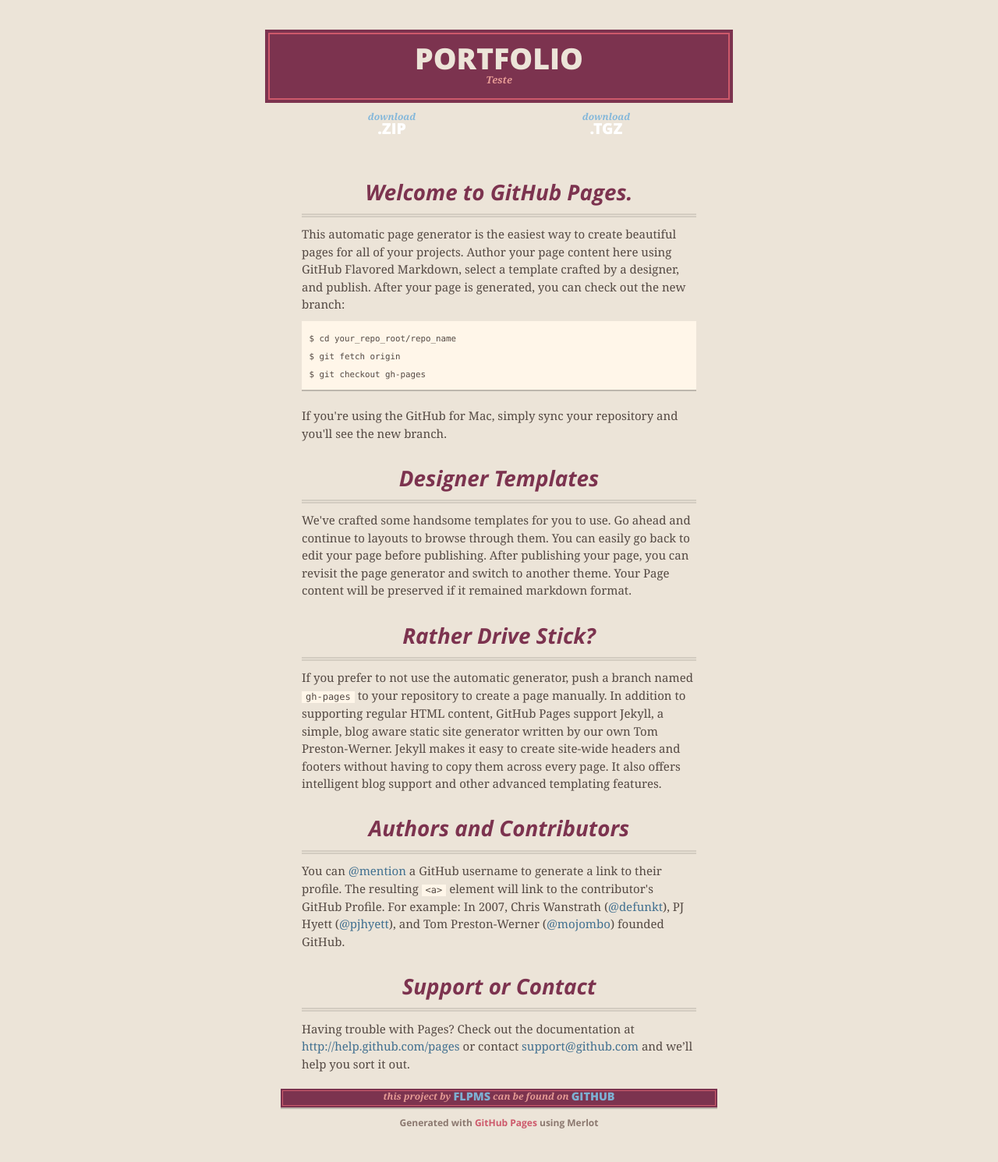
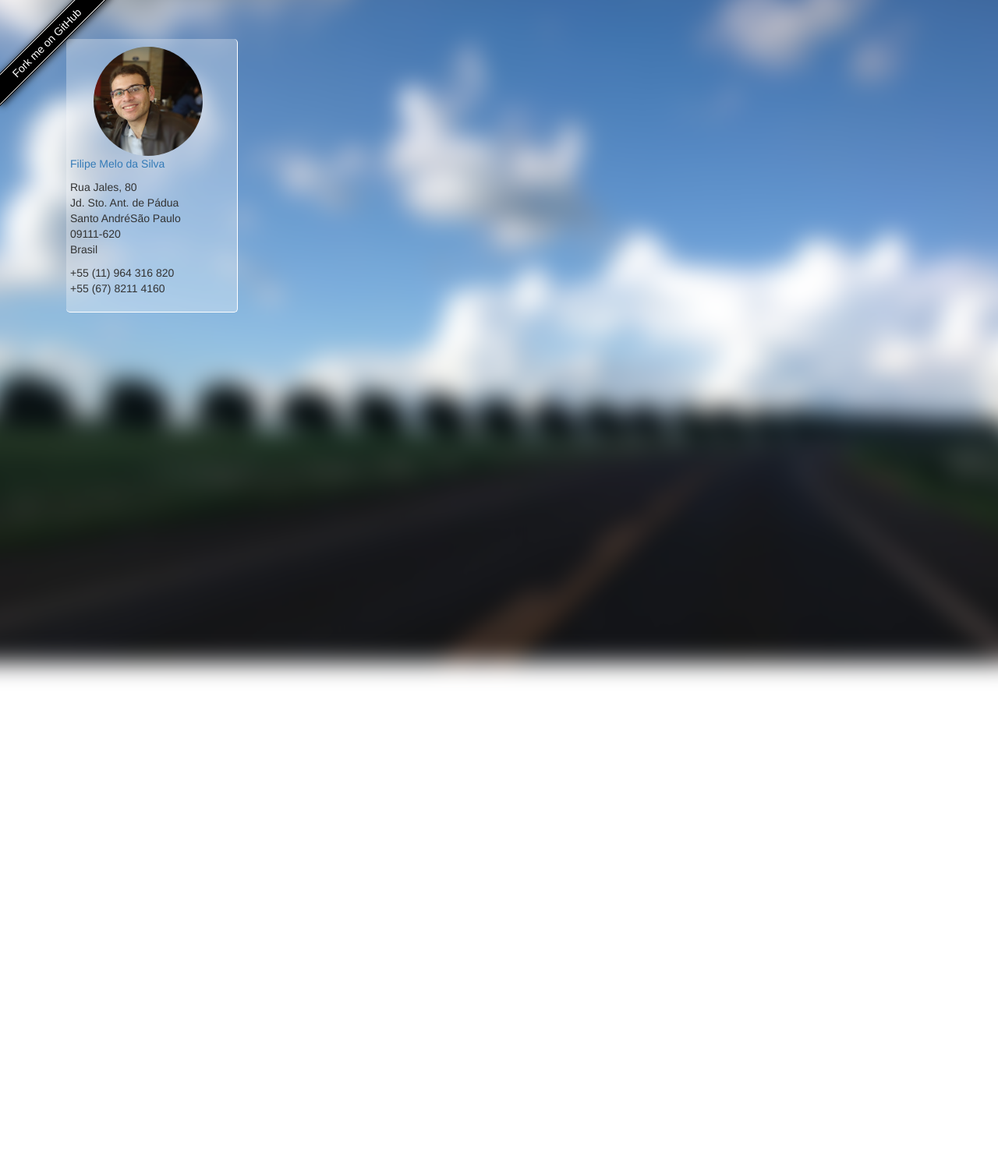
Before and after one commit to flpms/portfolio, a plain HTML site: page index.html in a window 1280 px wide. Shown: the whole page at 78% size. After the commit the page ends 800 px from the top, so only its background shows below. Drawn offline with nearby package versions, Linux system fonts and the light colour scheme.

Commit message:
Images to folio and changes in index.html

```diff
--- a/index.html
+++ b/index.html
@@ -1,98 +1,74 @@
 <!DOCTYPE html>
 <html>
   <head>
-    <meta charset='utf-8'>
-    <meta http-equiv="X-UA-Compatible" content="chrome=1">
-    <meta name="viewport" content="width=640" />
+    <meta charset="utf-8">
+    <meta http-equiv="X-UA-Compatible" content="IE=edge">
+    <meta name="viewport" content="width=device-width, initial-scale=1">
+	<link rel="stylesheet" href="http://netdna.bootstrapcdn.com/bootstrap/3.1.1/css/bootstrap.min.css">
+    <title>Portfolio by flpms</title>
+    <style>
+    	#forkongithub a{background:#000;color:#fff;font: 1.4rem/2.0rem 'arial', sans-serif;padding:5px 40px;position:relative;text-align:center;text-decoration:none;transition:0.5s;}
+    	#forkongithub a:hover{background:#009;color:#fff;}
+    	#forkongithub a::before,#forkongithub a::after{background:#fff;content:"";display:block;height:1px;left:0;position:absolute;top:1px;width:100%;}
+    	#forkongithub a::after{bottom:1px;top:auto;}
+    	@media screen and (min-width:800px){
+    		#forkongithub{display:block;height:200px;left:0;overflow:hidden;position:absolute;top:0;width:200px;}
+    		#forkongithub a{width:200px;position:absolute;top:40px;left:-40px;transform:rotate(-45deg);-webkit-transform:rotate(-45deg);box-shadow:2px 2px 10px rgba(0,0,0,0.8);}
+    	}
 
-    <link rel="stylesheet" href="stylesheets/core.css" media="screen"/>
-    <link rel="stylesheet" href="stylesheets/mobile.css" media="handheld, only screen and (max-device-width:640px)"/>
-    <link rel="stylesheet" href="stylesheets/pygment_trac.css"/>
+    	.background:before {
+    		background: url('images/bg.jpg') no-repeat;
+    		background-size: cover;
+    		content: "";
+			position: fixed;
+			left: -50px;
+			top: -50px;
+			right:0px;
+			z-index: -1;
+			display: block;
+			width: 120%;
+			height: 900px;
 
-    <script type="text/javascript" src="javascripts/modernizr.js"></script>
-    <script type="text/javascript" src="https://ajax.googleapis.com/ajax/libs/jquery/1.7.1/jquery.min.js"></script>
-    <script type="text/javascript" src="javascripts/headsmart.min.js"></script>
-    <script type="text/javascript">
-      $(document).ready(function () {
-        $('#main_content').headsmart()
-      })
-    </script>
-    <title>Portfolio by flpms</title>
+			-webkit-filter: blur(15px);
+			-moz-filter: blur(15px);
+			-o-filter: blur(15px);
+			-ms-filter: blur(15px);
+			filter: blur(15px);
+		}
+
+		.vcard { background: rgba(255,255,255,0.3); border-bottom: 1px solid #FFF; border-right: 1px solid #FFF; border-radius: 5px; margin-top:50px; padding: 10px 5px ; width: 220px; }
+		.vcard .photo{ width: 140px; margin-left: 30px }
+    </style>
   </head>
 
   <body>
-    <a id="forkme_banner" href="https://github.com/flpms/portfolio">View on GitHub</a>
-    <div class="shell">
+  	<div class="background"></div>
+    <span id="forkongithub"><a href="https://github.com/flpms/portfolio">Fork me on GitHub</a></span>
+    <div class="container">
+    	<div class="col-lg-4">
+		    <div class="vcard ">
+		     	<div class="photo"><img src="images/perfil.png" class="img-responsive img-circle" /></div>
+				<p class="fn"><a class="url" href="#">Filipe Melo da Silva</a><p>
+				<p class="adr">
+					<span class="street-address">Rua Jales, 80</span><br />
+					<span>Jd. Sto. Ant. de Pádua</span><br>
+					<span class="city">Santo André</span><span>São Paulo</span><br>
+					<span class="postal-code">09111-620</span><br>
+					<span class="country-name">Brasil</span>
+				</p>
+				<p class="tel">
+					<span>+55 (11) 964 316 820</span><br />
+					<span>+55 (67) 8211 4160</span>
+				</p>
+			</div>
+		</div>
+	    <article id="resume">
+	    	<div id="scholar">
 
-      <header>
-        <span class="ribbon-outer">
-          <span class="ribbon-inner">
-            <h1>Portfolio</h1>
-            <h2>Teste</h2>
-          </span>
-          <span class="left-tail"></span>
-          <span class="right-tail"></span>
-        </span>
-      </header>
-
-      <section id="downloads">
-        <span class="inner">
-          <a href="https://github.com/flpms/portfolio/zipball/master" class="zip"><em>download</em> .ZIP</a><a href="https://github.com/flpms/portfolio/tarball/master" class="tgz"><em>download</em> .TGZ</a>
-        </span>
-      </section>
-
-
-      <span class="banner-fix"></span>
-
-
-      <section id="main_content">
-        <h3>
-<a name="welcome-to-github-pages" class="anchor" href="#welcome-to-github-pages"><span class="octicon octicon-link"></span></a>Welcome to GitHub Pages.</h3>
-
-<p>This automatic page generator is the easiest way to create beautiful pages for all of your projects. Author your page content here using GitHub Flavored Markdown, select a template crafted by a designer, and publish. After your page is generated, you can check out the new branch:</p>
-
-<pre><code>$ cd your_repo_root/repo_name
-$ git fetch origin
-$ git checkout gh-pages
-</code></pre>
-
-<p>If you're using the GitHub for Mac, simply sync your repository and you'll see the new branch.</p>
-
-<h3>
-<a name="designer-templates" class="anchor" href="#designer-templates"><span class="octicon octicon-link"></span></a>Designer Templates</h3>
-
-<p>We've crafted some handsome templates for you to use. Go ahead and continue to layouts to browse through them. You can easily go back to edit your page before publishing. After publishing your page, you can revisit the page generator and switch to another theme. Your Page content will be preserved if it remained markdown format.</p>
-
-<h3>
-<a name="rather-drive-stick" class="anchor" href="#rather-drive-stick"><span class="octicon octicon-link"></span></a>Rather Drive Stick?</h3>
-
-<p>If you prefer to not use the automatic generator, push a branch named <code>gh-pages</code> to your repository to create a page manually. In addition to supporting regular HTML content, GitHub Pages support Jekyll, a simple, blog aware static site generator written by our own Tom Preston-Werner. Jekyll makes it easy to create site-wide headers and footers without having to copy them across every page. It also offers intelligent blog support and other advanced templating features.</p>
-
-<h3>
-<a name="authors-and-contributors" class="anchor" href="#authors-and-contributors"><span class="octicon octicon-link"></span></a>Authors and Contributors</h3>
-
-<p>You can <a href="https://github.com/blog/821" class="user-mention">@mention</a> a GitHub username to generate a link to their profile. The resulting <code>&lt;a&gt;</code> element will link to the contributor's GitHub Profile. For example: In 2007, Chris Wanstrath (<a href="https://github.com/defunkt" class="user-mention">@defunkt</a>), PJ Hyett (<a href="https://github.com/pjhyett" class="user-mention">@pjhyett</a>), and Tom Preston-Werner (<a href="https://github.com/mojombo" class="user-mention">@mojombo</a>) founded GitHub.</p>
-
-<h3>
-<a name="support-or-contact" class="anchor" href="#support-or-contact"><span class="octicon octicon-link"></span></a>Support or Contact</h3>
-
-<p>Having trouble with Pages? Check out the documentation at <a href="http://help.github.com/pages">http://help.github.com/pages</a> or contact <a href="mailto:support@github.com">support@github.com</a> and we’ll help you sort it out.</p>
-      </section>
-
-      <footer>
-        <span class="ribbon-outer">
-          <span class="ribbon-inner">
-            <p>this project by <a href="https://github.com/flpms">flpms</a> can be found on <a href="https://github.com/flpms/portfolio">GitHub</a></p>
-          </span>
-          <span class="left-tail"></span>
-          <span class="right-tail"></span>
-        </span>
-        <p>Generated with <a href="http://pages.github.com">GitHub Pages</a> using Merlot</p>
-        <span class="octocat"></span>
-      </footer>
-
+	    	</div>
+	    </article>
     </div>
-
-
+	<script type="text/javascript" src="https://ajax.googleapis.com/ajax/libs/jquery/1.7.1/jquery.min.js"></script>
+	<script src="http://netdna.bootstrapcdn.com/bootstrap/3.1.1/js/bootstrap.min.js"></script>
   </body>
 </html>
```
Also changed, not shown: images/bg.jpg (added), images/perfil.png (added).
